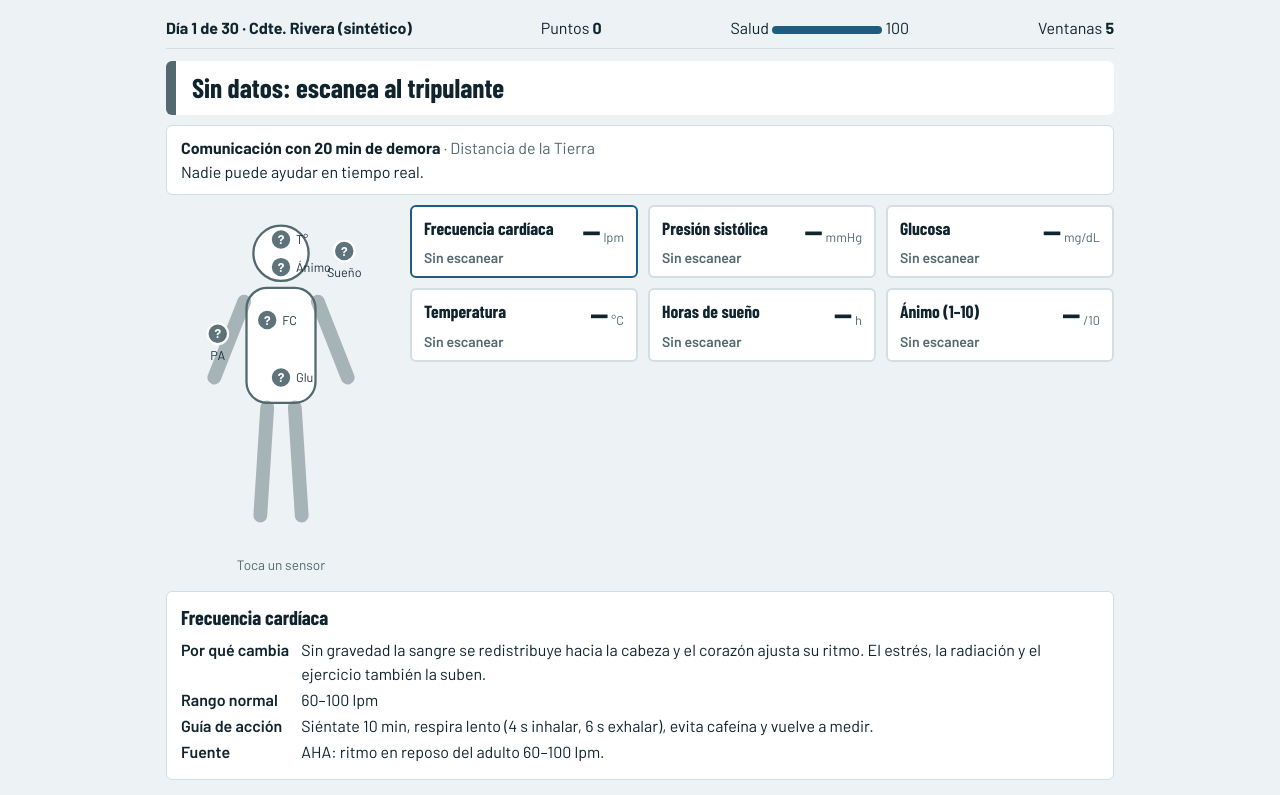
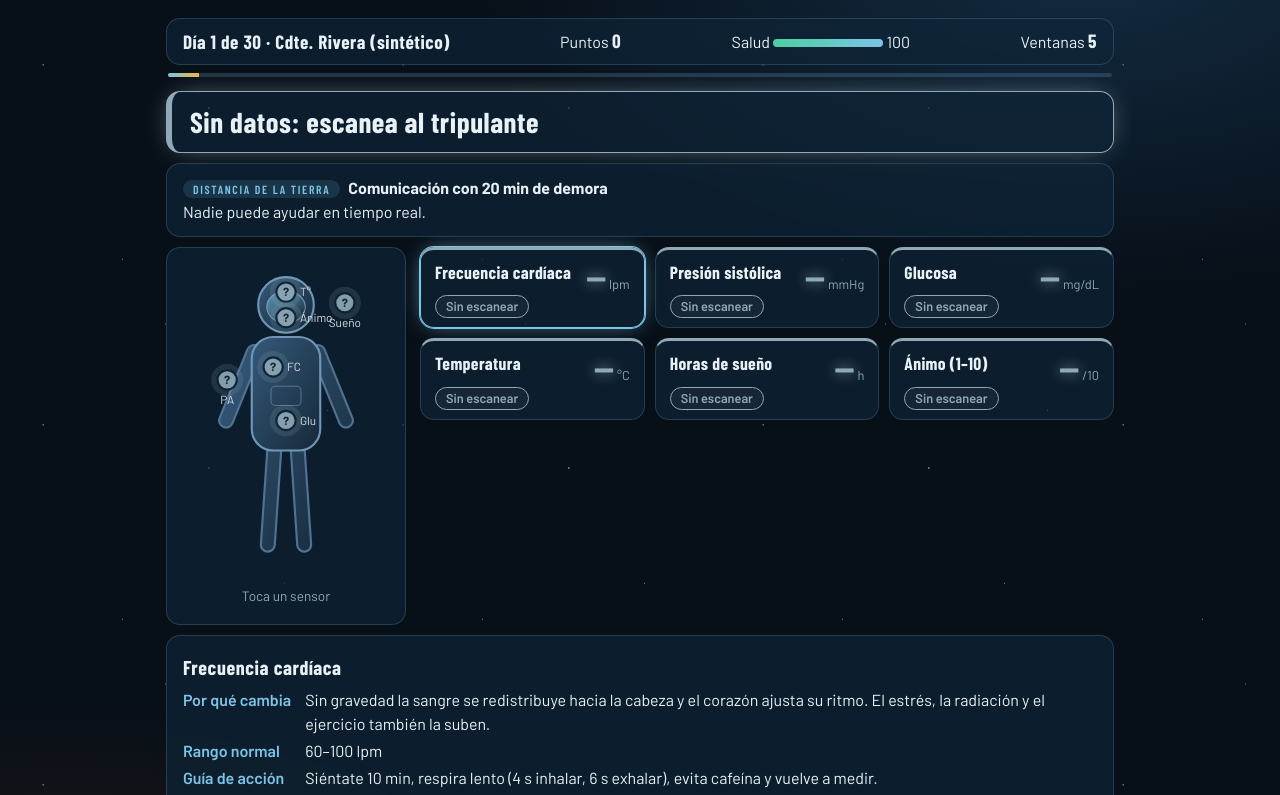
Before and after one commit to LosET593/AstroCare, a plain HTML site: page index.html in a window 1280 px wide. Both pictures are taken after a click on the button "Iniciar misión". Shown: the top 795 px of the page. Drawn offline with nearby package versions, Linux system fonts and the light colour scheme.

Commit message:
Update index.html

```diff
--- a/index.html
+++ b/index.html
@@ -2,35 +2,51 @@
 <html lang="es"><head><meta charset="utf-8">
 <meta name="viewport" content="width=device-width, initial-scale=1, viewport-fit=cover">
 <title>Bitácora Vital · Misión a Marte</title>
+<meta name="theme-color" content="#070f17">
 <meta name="description" content="Juego de monitoreo de salud de astronautas. NASA Space Apps Challenge 2026.">
 <link href="https://fonts.googleapis.com/css2?family=Barlow:wght@400;600;700&family=Barlow+Condensed:wght@600;700&display=swap" rel="stylesheet">
 <style>
-:root{color-scheme:light dark;--bg:#EDF2F4;--pn:#fff;--tx:#10242E;--mu:#52696F;--ln:#D3DEE2;--g:#1E8E63;--y:#9A6412;--r:#C93C3C;--ac:#1D5E80;--gb:#DDF3EA;--yb:#FBEFD3;--rb:#F9DEDE}
-@media(prefers-color-scheme:dark){:root{--bg:#0C1B24;--pn:#14293A;--tx:#E6EFF2;--mu:#93AAB4;--ln:#24404F;--g:#4CD0A0;--y:#F2B63C;--r:#FF7A7A;--ac:#7CC4E8;--gb:#12392F;--yb:#3A2F12;--rb:#432024}}
-*{box-sizing:border-box}body{margin:0;padding:env(safe-area-inset-top,0) 0 env(safe-area-inset-bottom,0);background:var(--bg);color:var(--tx);font:16px/1.5 Barlow,system-ui,sans-serif}
-#app{max-width:980px;margin:0 auto;padding:16px}
+:root{color-scheme:dark;--bg:#070f17;--pn:#0f2233;--glass:rgba(16,38,56,.68);--tx:#E8F1F5;--mu:#8FA9B6;--ln:rgba(124,196,232,.2);--g:#4CD0A0;--y:#F2B63C;--r:#FF6B6B;--ac:#7CC4E8;--gb:rgba(76,208,160,.13);--yb:rgba(242,182,60,.13);--rb:rgba(255,107,107,.15)}
+*{box-sizing:border-box}
+body{margin:0;padding:env(safe-area-inset-top,0) 0 env(safe-area-inset-bottom,0);min-height:100vh;color:var(--tx);font:16px/1.5 Barlow,system-ui,sans-serif;
+background:radial-gradient(900px 500px at 85% -5%,rgba(40,90,140,.38),transparent 70%),radial-gradient(800px 500px at 5% 105%,rgba(170,70,40,.26),transparent 70%),
+radial-gradient(1.2px 1.2px at 12% 18%,#fff9,transparent),radial-gradient(1px 1px at 34% 72%,#fff7,transparent),radial-gradient(1.4px 1.4px at 58% 30%,#fffa,transparent),radial-gradient(1px 1px at 79% 62%,#fff8,transparent),radial-gradient(1.2px 1.2px at 91% 14%,#fff9,transparent),radial-gradient(1px 1px at 46% 90%,#fff6,transparent),var(--bg);
+background-size:100% 100%,100% 100%,360px 360px,360px 360px,360px 360px,360px 360px,360px 360px,360px 360px}
+#app{max-width:980px;margin:0 auto;padding:18px 16px 28px}
 h1,h2,.nm,.big{font-family:"Barlow Condensed",Barlow,sans-serif;font-weight:700}
-h1{font-size:2.5rem;line-height:1.05;margin:.2em 0}h2{font-size:1.25rem;margin:0 0 .3em}p{margin:.4em 0;max-width:70ch}.mu{color:var(--mu)}
-.top{display:flex;flex-wrap:wrap;gap:6px 18px;justify-content:space-between;border-bottom:1px solid var(--ln);padding-bottom:8px;margin-bottom:12px}
-.bar{height:8px;background:var(--ln);border-radius:4px;overflow:hidden;width:110px;display:inline-block;vertical-align:middle}.bar i{display:block;height:100%;background:var(--ac)}
-.ban{padding:12px 16px;border-left:10px solid;border-radius:6px;margin-bottom:10px}.ban .big{font-size:1.7rem;line-height:1.1}
-.b0{background:var(--gb);border-color:var(--g)}.b1{background:var(--yb);border-color:var(--y)}.b2{background:var(--rb);border-color:var(--r)}.b3{background:var(--pn);border-color:var(--mu)}
-.box{background:var(--pn);border:1px solid var(--ln);border-radius:6px;padding:10px 14px;margin-bottom:10px}
-.box dl{margin:.3em 0;display:grid;grid-template-columns:auto 1fr;gap:2px 12px}.box dt{font-weight:600}.box dd{margin:0}
-.main{display:grid;grid-template-columns:230px 1fr;gap:14px;align-items:start}@media(max-width:700px){.main{grid-template-columns:1fr}}
+h1{font-size:clamp(2.3rem,7vw,3.3rem);line-height:1.02;margin:.1em 0 .15em;letter-spacing:.02em;background:linear-gradient(90deg,#fff,var(--ac) 55%,var(--y));-webkit-background-clip:text;background-clip:text;color:transparent}
+h2{font-size:1.25rem;margin:.2em 0 .3em;letter-spacing:.03em}p{margin:.4em 0;max-width:70ch}.mu{color:var(--mu)}
+.eyebrow{font:600 .82rem "Barlow Condensed",sans-serif;letter-spacing:.24em;text-transform:uppercase;color:var(--ac)}
+.orb{float:right;width:112px;height:112px;margin:0 0 6px 12px}
+.top{display:flex;flex-wrap:wrap;gap:6px 20px;justify-content:space-between;align-items:center;padding:10px 16px;background:var(--glass);border:1px solid var(--ln);border-radius:14px;backdrop-filter:blur(8px)}
+.top b{font:700 1.2rem "Barlow Condensed",sans-serif;letter-spacing:.03em}
+.bar{height:8px;background:var(--ln);border-radius:4px;overflow:hidden;width:110px;display:inline-block;vertical-align:middle}.bar i{display:block;height:100%;background:linear-gradient(90deg,var(--g),var(--ac))}
+.prog{height:4px;background:var(--ln);border-radius:2px;margin:8px 2px 14px;overflow:hidden}.prog i{display:block;height:100%;background:linear-gradient(90deg,var(--ac),var(--y))}
+.ban{padding:14px 18px;border:1px solid var(--bc);border-left:6px solid var(--bc);border-radius:14px;margin-bottom:10px;box-shadow:0 0 28px -10px var(--bc)}.ban .big{font-size:1.8rem;line-height:1.1;letter-spacing:.02em}
+.b0{--bc:var(--g);background:linear-gradient(90deg,var(--gb),transparent)}.b1{--bc:var(--y);background:linear-gradient(90deg,var(--yb),transparent)}.b2{--bc:var(--r);background:linear-gradient(90deg,var(--rb),transparent)}.b3{--bc:var(--mu);background:var(--glass)}
+.box{background:var(--glass);border:1px solid var(--ln);border-radius:14px;padding:12px 16px;margin-bottom:10px;backdrop-filter:blur(6px)}
+.box dl{margin:.3em 0;display:grid;grid-template-columns:auto 1fr;gap:3px 14px}.box dt{font-weight:600;color:var(--ac)}.box dd{margin:0}
+.tag{display:inline-block;font:600 .74rem "Barlow Condensed",sans-serif;letter-spacing:.14em;text-transform:uppercase;padding:2px 10px;border-radius:99px;background:rgba(124,196,232,.14);color:var(--ac);margin-right:8px}
+.main{display:grid;grid-template-columns:240px 1fr;gap:14px;align-items:start}@media(max-width:700px){.main{grid-template-columns:1fr}}
+.main>div:first-child{background:var(--glass);border:1px solid var(--ln);border-radius:14px;padding:12px}
 .grid{display:grid;grid-template-columns:repeat(auto-fit,minmax(220px,1fr));gap:10px}
 .c0{--c:var(--g)}.c1{--c:var(--y)}.c2{--c:var(--r)}.c3{--c:var(--mu)}
-.t{all:unset;box-sizing:border-box;cursor:pointer;background:var(--pn);border:2px solid var(--ln);border-radius:6px;padding:8px 12px;display:grid;grid-template-columns:1fr auto;gap:2px 8px}
-.t.on{border-color:var(--ac)}.t svg,.t .st{color:var(--c)}.t svg{grid-column:1/-1;width:100%;height:34px}
+.t{all:unset;box-sizing:border-box;cursor:pointer;background:var(--glass);border:1px solid var(--ln);border-top:3px solid var(--c);border-radius:14px;padding:9px 14px;display:grid;grid-template-columns:1fr auto;gap:3px 8px;transition:transform .15s,box-shadow .15s}
+.t:hover{transform:translateY(-2px);box-shadow:0 8px 22px -10px var(--c)}
+.t.on{border-left-color:var(--ac);border-right-color:var(--ac);border-bottom-color:var(--ac);box-shadow:0 0 0 1px var(--ac),0 0 24px -8px var(--ac)}
+.t svg{grid-column:1/-1;width:100%;height:36px;color:var(--c)}
 button:focus-visible,.t:focus-visible,.hs:focus-visible{outline:3px solid var(--ac);outline-offset:2px}
-.nm{font-size:1.1rem}.vl{font:700 1.9rem/1 "Barlow Condensed",sans-serif;text-align:right}.vl small{font:400 .8rem Barlow;color:var(--mu);margin-left:3px}.st{font-weight:600;font-size:.88rem}
+.nm{font-size:1.1rem;letter-spacing:.02em}.vl{font:700 2.1rem/1 "Barlow Condensed",sans-serif;text-align:right;color:var(--c);text-shadow:0 0 14px var(--c)}.vl small{font:400 .8rem Barlow;color:var(--mu);margin-left:3px;text-shadow:none}
+.st{justify-self:start;font-weight:600;font-size:.8rem;padding:1px 10px;border-radius:99px;border:1px solid var(--c);color:var(--c);background:rgba(255,255,255,.04)}
 .act{display:grid;grid-template-columns:repeat(auto-fit,minmax(200px,1fr));gap:10px;margin:8px 0}
-.a{font:600 1rem Barlow,sans-serif;text-align:left;cursor:pointer;background:var(--pn);color:var(--tx);border:2px solid var(--ln);border-radius:6px;padding:9px 12px}
-.a:hover:not(:disabled){border-color:var(--ac)}.a:disabled{opacity:.45;cursor:not-allowed}.a.sel{border-color:var(--ac);background:var(--gb)}.a span{display:block;font-weight:400;font-size:.85rem;color:var(--mu)}
-.go{font:700 1.05rem Barlow,sans-serif;background:var(--ac);color:var(--bg);border:0;border-radius:6px;padding:11px 20px;cursor:pointer;margin:8px 0}
+.a{font:600 1rem Barlow,sans-serif;text-align:left;cursor:pointer;background:var(--glass);color:var(--tx);border:1px solid var(--ln);border-radius:12px;padding:10px 14px;transition:box-shadow .15s,border-color .15s}
+.a:hover:not(:disabled){border-color:var(--ac);box-shadow:0 0 18px -8px var(--ac)}.a:disabled{opacity:.4;cursor:not-allowed}.a.sel{border-color:var(--g);background:var(--gb);box-shadow:0 0 18px -8px var(--g)}.a span{display:block;font-weight:400;font-size:.85rem;color:var(--mu)}
+.go{font:700 1.05rem Barlow,sans-serif;letter-spacing:.02em;background:linear-gradient(135deg,var(--ac),#4aa0d4);color:#06141f;border:0;border-radius:12px;padding:11px 24px;cursor:pointer;margin:8px 0;box-shadow:0 6px 22px -6px var(--ac)}.go:hover:not(:disabled){filter:brightness(1.1)}.go:disabled{opacity:.6}
 .fig{width:100%;max-width:230px;margin:0 auto;display:block}.hs{cursor:pointer;color:var(--c)}
-@keyframes pu{50%{opacity:.35}}.pul{animation:pu 1s infinite}@media(prefers-reduced-motion:reduce){.pul{animation:none}}
-.fine{font-size:.82rem;color:var(--mu);margin-top:16px;border-top:1px solid var(--ln);padding-top:8px}
+@keyframes pu{50%{opacity:.35}}.pul{animation:pu 1s infinite}
+@keyframes sw{from{transform:translateY(8px)}to{transform:translateY(290px)}}.sweep{animation:sw .9s linear;filter:drop-shadow(0 0 6px #7CC4E8)}
+@media(prefers-reduced-motion:reduce){.pul,.sweep{animation:none}.t{transition:none}}
+.fine{font-size:.82rem;color:var(--mu);margin-top:18px;border-top:1px solid var(--ln);padding-top:10px}
 </style></head><body><div id="app"></div>
 <script>
 const $=s=>document.querySelector(s);
@@ -120,10 +136,10 @@ else if(n==1){d-=5;h=-4;m="Seguir sin actuar dejó que los indicadores amarillos
 else{d-=15;h=-12;m="Ignoraste una situación que requería escalar. La salud de la tripulación se deteriora."}}
 S.score+=d;S.health=cl(S.health+h,0,100);
 S.msg=`<b>${d>=0?"+":""}${d} puntos${h?" · salud "+h:""}.</b> ${m} Dormirás ${PL[S.plan].h} h esta noche.`;S.done=true;render()}
-function fig(L,sc){return `<svg class="fig" viewBox="0 0 200 300" role="group" aria-label="Figura humana con sensores"><circle cx="100" cy="42" r="24" fill="var(--pn)" stroke="var(--mu)" stroke-width="2"/><rect x="70" y="72" width="60" height="100" rx="18" fill="var(--pn)" stroke="var(--mu)" stroke-width="2"/><g stroke="var(--mu)" stroke-width="12" stroke-linecap="round" opacity=".45"><path d="M68 84L42 150M132 84L158 150M88 176L82 270M112 176L118 270"/></g>`+
+function fig(L,sc){return `<svg class="fig" viewBox="0 0 200 300" role="group" aria-label="Figura humana con sensores"><defs><linearGradient id="sg" x1="0" y1="0" x2="1" y2="1"><stop offset="0" stop-color="#35597a"/><stop offset="1" stop-color="#16293a"/></linearGradient><linearGradient id="vg" x1="0" y1="0" x2="1" y2="1"><stop offset="0" stop-color="#7CC4E8" stop-opacity=".55"/><stop offset="1" stop-color="#0b1824"/></linearGradient></defs><g stroke="#4f7391" stroke-width="15" stroke-linecap="round" fill="none"><path d="M70 86L44 150M130 86L156 150M89 178L83 266M111 178L117 266"/></g><g stroke="url(#sg)" stroke-width="11" stroke-linecap="round" fill="none"><path d="M70 86L44 150M130 86L156 150M89 178L83 266M111 178L117 266"/></g><rect x="68" y="72" width="64" height="106" rx="20" fill="url(#sg)" stroke="#6f97b5" stroke-width="2"/><rect x="86" y="118" width="28" height="18" rx="4" fill="none" stroke="#6f97b5" stroke-opacity=".6"/><circle cx="100" cy="42" r="26" fill="url(#sg)" stroke="#6f97b5" stroke-width="2"/><ellipse cx="100" cy="44" rx="18" ry="15" fill="url(#vg)" stroke="#9fc6df" stroke-opacity=".6"/>`+
 IND.map((i,j)=>{const[x,y]=POS[i.k],c=sc?L[j]:3,lab=(i.k=="pa"||i.k=="sue")?[x,y+23,"middle"]:[x+13,y+4,"start"];
-return `<g class="hs c${c}${sc||S.scanning?"":" pul"}" tabindex="0" role="button" aria-label="${i.n}" onclick="pick('${i.k}')" onkeydown="if(event.key=='Enter')pick('${i.k}')"><circle cx="${x}" cy="${y}" r="9" fill="currentColor" stroke="var(--pn)" stroke-width="2"/><text x="${x}" y="${y+4}" text-anchor="middle" font-size="11" font-weight="700" fill="var(--pn)">${sc?GL[c]:"?"}</text><text x="${lab[0]}" y="${lab[1]}" text-anchor="${lab[2]}" font-size="11" fill="var(--tx)">${{tmp:"T°",ani:"Ánimo",sue:"Sueño",fc:"FC",pa:"PA",glu:"Glu"}[i.k]}</text></g>`}).join("")+`</svg>`}
-function intro(){$("#app").innerHTML=`<h1>Bitácora Vital</h1><p class="mu">Juego de monitoreo de salud para una tripulación en tránsito a Marte. NASA Space Apps Challenge 2026: monitoreo de salud de astronautas.</p>
+return `<g class="hs c${c}${sc||S.scanning?"":" pul"}" tabindex="0" role="button" aria-label="${i.n}" onclick="pick('${i.k}')" onkeydown="if(event.key=='Enter')pick('${i.k}')"><circle cx="${x}" cy="${y}" r="15" fill="currentColor" opacity=".18"/><circle cx="${x}" cy="${y}" r="9" fill="currentColor" stroke="var(--pn)" stroke-width="2"/><text x="${x}" y="${y+4}" text-anchor="middle" font-size="11" font-weight="700" fill="var(--pn)">${sc?GL[c]:"?"}</text><text x="${lab[0]}" y="${lab[1]}" text-anchor="${lab[2]}" font-size="11" fill="var(--tx)">${{tmp:"T°",ani:"Ánimo",sue:"Sueño",fc:"FC",pa:"PA",glu:"Glu"}[i.k]}</text></g>`}).join("")+(S.scanning?`<rect class="sweep" x="25" y="0" width="150" height="4" rx="2" fill="#7CC4E8"/>`:"")+`</svg>`}
+function intro(){$("#app").innerHTML=`<svg class="orb" viewBox="0 0 120 120" aria-hidden="true"><defs><radialGradient id="mg" cx=".35" cy=".35"><stop offset="0" stop-color="#f0a070"/><stop offset="1" stop-color="#8a3a22"/></radialGradient></defs><ellipse cx="60" cy="60" rx="56" ry="20" fill="none" stroke="#7CC4E8" stroke-opacity=".5" transform="rotate(-20 60 60)"/><circle cx="60" cy="60" r="26" fill="url(#mg)"/><circle cx="7" cy="79" r="4" fill="#E8F1F5"/></svg><div class="eyebrow">NASA Space Apps Challenge 2026 · Reto 04</div><h1>Bitácora Vital</h1><p class="mu">Juego de monitoreo de salud para una tripulación en tránsito a Marte. NASA Space Apps Challenge 2026: monitoreo de salud de astronautas.</p>
 <div class="box"><h2>Tu rol</h2><p>Eres el sistema de salud de la nave. Cada día (30 en total): <b>1)</b> escaneas al Cdte. Rivera (astronauta sintético) con los electrodos, <b>2)</b> lees seis indicadores y el radar predictivo, <b>3)</b> eliges su plan de descanso y <b>4)</b> decides qué hacer.</p>
 <p><b>Verde</b> (✓) rutina. <b>Amarillo</b> (!) guía de acción. <b>Rojo</b> (✕), o tres amarillos a la vez: escalar al cirujano de vuelo en Tierra. Solo tienes <b>5 ventanas de comunicación</b> en toda la misión.</p>
 <p>Dormir poco rinde más tareas hoy, pero acumula deuda de sueño y el cuerpo lo paga después: sube la frecuencia cardíaca, la presión y la glucosa, y baja el ánimo. Toca la figura humana para ver cada indicador.</p></div>
@@ -144,9 +160,9 @@ const ctl=!sc?`<button class="go" ${S.scanning?"disabled":""} onclick="scan()">$
 S.done?`<div class="box">${S.msg}</div><button class="go" onclick="newDay()">${S.day>=N?"Ver resultado":"Siguiente día"}</button>`:
 `<h2>Plan de descanso de esta noche</h2><div class="act">${PL.map((p,j)=>`<button class="a${S.plan==j?" sel":""}" onclick="setPlan(${j})">${p.t} · ${p.h} h<span>Tareas de misión +${p.p}</span></button>`).join("")}</div>
 <h2>¿Qué haces hoy?</h2><div class="act">${adv.map((a,j)=>`<button class="a" ${j==2&&S.win<1?"disabled":""} onclick="act(${j})">${a[0]}<span>${a[1]}</span></button>`).join("")}</div>`;
-$("#app").innerHTML=`<div class="top"><b>Día ${Math.min(S.day,N)} de ${N} · Cdte. Rivera (sintético)</b><span>Puntos <b>${S.score}</b></span><span>Salud <span class="bar"><i style="width:${S.health}%"></i></span> ${S.health}</span><span>Ventanas <b>${S.win}</b></span></div>
+$("#app").innerHTML=`<div class="top"><b>Día ${Math.min(S.day,N)} de ${N} · Cdte. Rivera (sintético)</b><span>Puntos <b>${S.score}</b></span><span>Salud <span class="bar"><i style="width:${S.health}%"></i></span> ${S.health}</span><span>Ventanas <b>${S.win}</b></span></div><div class="prog"><i style="width:${Math.min(S.day,N)/N*100}%"></i></div>
 <div class="ban b${n}"><div class="big">${sc?SH[n]+" ":""}${st}</div></div>
-<div class="box"><b>${S.ev.t}</b> <span class="mu">· ${S.ev.h}</span><br>${S.ev.x}</div>
+<div class="box"><span class="tag">${S.ev.h}</span><b>${S.ev.t}</b><br>${S.ev.x}</div>
 <div class="main"><div>${fig(L,sc)}<p class="mu" style="text-align:center;font-size:.85rem">Toca un sensor</p></div>
 <div class="grid">${IND.map((x,j)=>sc?`<button class="t c${L[j]}${S.sel==x.k?" on":""}" onclick="pick('${x.k}')"><span class="nm">${x.n}</span><span class="vl">${fmt(x,S.cur[x.k])}<small>${x.u}</small></span><span class="st">${SH[L[j]]} ${LB[L[j]]}</span><span></span>${spark(x,P?P[x.k]:[])}</button>`:`<button class="t c3${S.sel==x.k?" on":""}" onclick="pick('${x.k}')"><span class="nm">${x.n}</span><span class="vl">—<small>${x.u}</small></span><span class="st">Sin escanear</span><span></span></button>`).join("")}</div></div>
 <div class="box" style="margin-top:10px"><h2>${i.n}</h2><dl><dt>Por qué cambia</dt><dd>${i.why}</dd><dt>Rango normal</dt><dd>${i.g[0]}–${i.g[1]} ${i.u}</dd><dt>Guía de acción</dt><dd>${i.guide}</dd><dt>Fuente</dt><dd>${i.src}</dd></dl></div>
```
